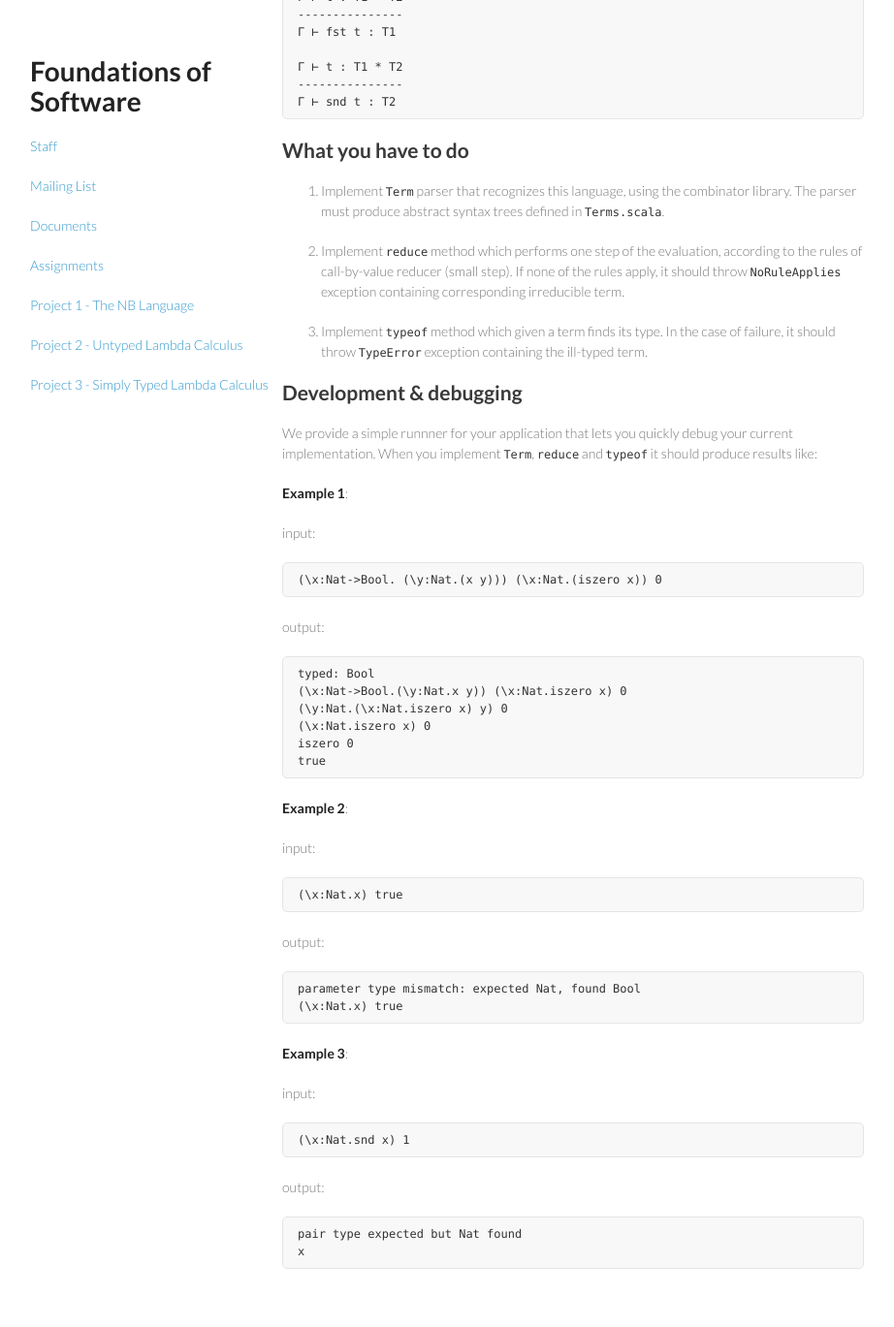
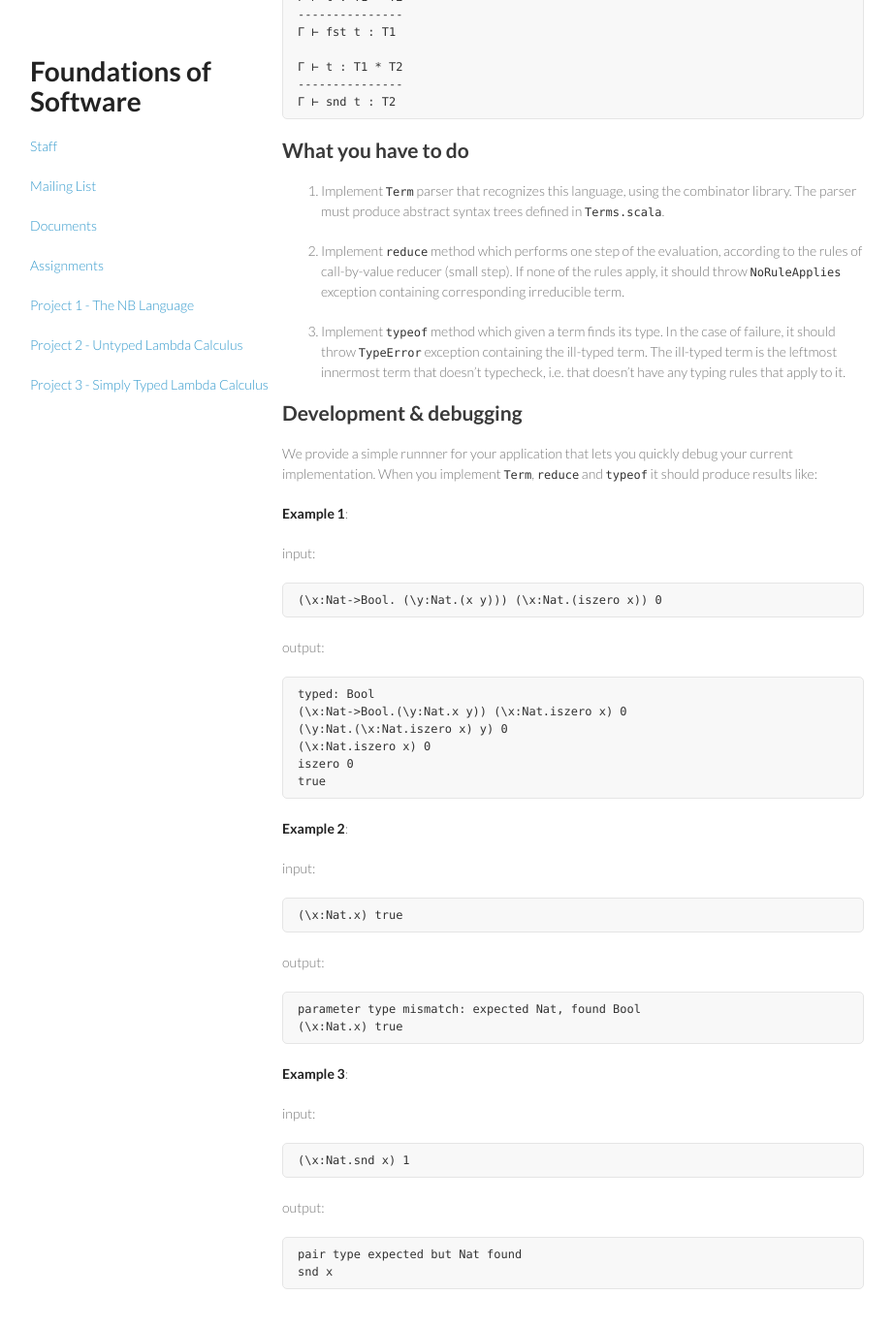
Before and after one commit to christophetd/fos2015.github.io, a Jekyll site: the page built from project3.md, in a window 1280 px wide and 1400 px high, scrolled down 4615 px. Shown: the top 1369 px of the window at 97% size, without its empty margins (179-1101 px from the left). Built offline with Jekyll 4.4.1, drawn with Linux system fonts in a browser that asks for light colours.

Commit message:
generated for https://github.com/lampepfl/fos/tree/e6b0f6240809b537998889c297bce2aa9f502414

```diff
--- a/project3.md
+++ b/project3.md
@@ -232,7 +232,7 @@ The new typing rules are as follows:
 
   1. Implement `reduce` method which performs one step of the evaluation, according to the rules of call-by-value reducer (small step). If none of the rules apply, it should throw `NoRuleApplies` exception containing corresponding irreducible term.
 
-  1. Implement `typeof` method which given a term finds its type. In the case of failure, it should throw `TypeError` exception containing the ill-typed term.
+  1. Implement `typeof` method which given a term finds its type. In the case of failure, it should throw `TypeError` exception containing the ill-typed term. The ill-typed term is the leftmost innermost term that doesn't typecheck, i.e. that doesn't have any typing rules that apply to it.
 
 ## Development & debugging
 
@@ -273,4 +273,4 @@ input:
 output:
 
     pair type expected but Nat found
-    x
+    snd x
```
Also changed, not shown: 18 other files.
